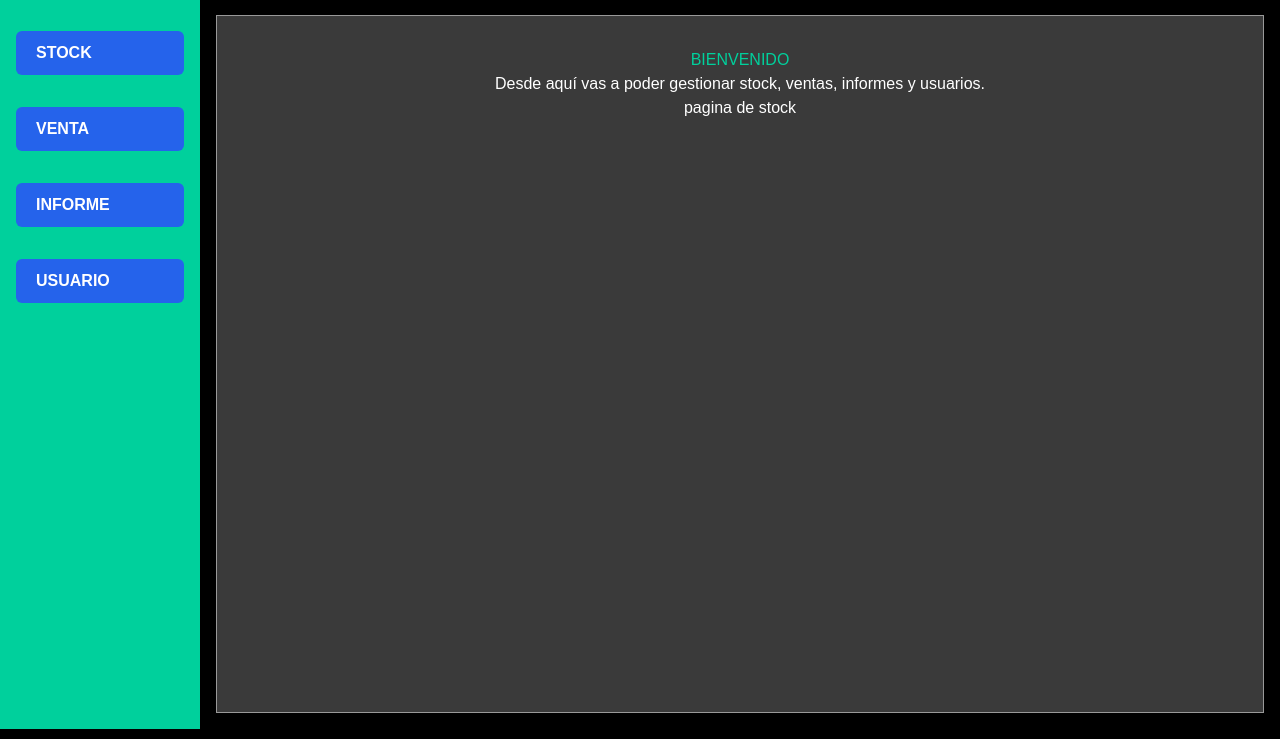
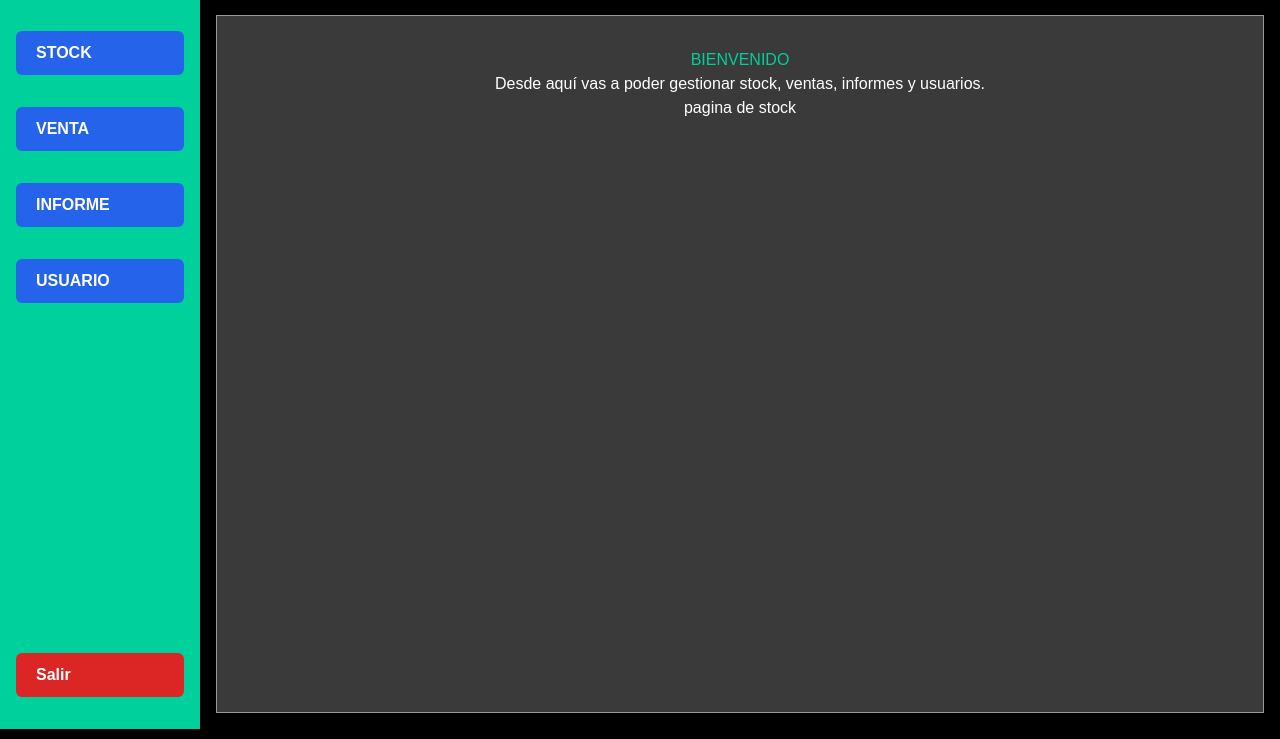
Before and after one commit to FrancoGarcia21/Proyecto-Web-Bar, a Flask app: page /stock in a window 1280 px wide. Shown: the part 61-800 px from the top of the page. Run offline with Flask 3, Linux system fonts and the light colour scheme.

Commit message:
estilos y boton
se agrego estilos a los botones y el boton salir

```diff
--- a/app.py
+++ b/app.py
@@ -32,3 +32,7 @@ def informe():
 @app.route('/usuarios')
 def usuarios():
     return render_template('usuarios.html')
+
+@app.route('/login')
+def login():
+    return render_template('login.html')
--- a/static/css/main.css
+++ b/static/css/main.css
@@ -592,6 +592,10 @@ video {
   position: static;
 }
 
+.mt-auto {
+  margin-top: auto;
+}
+
 .block {
   display: block;
 }
@@ -602,6 +606,16 @@ video {
 
 .border {
   border-width: 1px;
+}
+
+.bg-red-600 {
+  --tw-bg-opacity: 1;
+  background-color: rgb(220 38 38 / var(--tw-bg-opacity, 1));
+}
+
+.bg-blue-600 {
+  --tw-bg-opacity: 1;
+  background-color: rgb(37 99 235 / var(--tw-bg-opacity, 1));
 }
 
 .text-3xl {
@@ -618,6 +632,11 @@ video {
   color: rgb(31 41 55 / var(--tw-text-opacity, 1));
 }
 
+.text-white {
+  --tw-text-opacity: 1;
+  color: rgb(255 255 255 / var(--tw-text-opacity, 1));
+}
+
 .transition {
   transition-property: color, background-color, border-color, text-decoration-color, fill, stroke, opacity, box-shadow, transform, filter, -webkit-backdrop-filter;
   transition-property: color, background-color, border-color, text-decoration-color, fill, stroke, opacity, box-shadow, transform, filter, backdrop-filter;
@@ -626,6 +645,16 @@ video {
   transition-duration: 150ms;
 }
 
+.hover\:bg-red-700:hover {
+  --tw-bg-opacity: 1;
+  background-color: rgb(185 28 28 / var(--tw-bg-opacity, 1));
+}
+
+.hover\:bg-blue-700:hover {
+  --tw-bg-opacity: 1;
+  background-color: rgb(29 78 216 / var(--tw-bg-opacity, 1));
+}
+
 @media (min-width: 768px) {
   .md\:text-4xl {
     font-size: 2.25rem;
--- a/static/css/styles.css
+++ b/static/css/styles.css
@@ -80,7 +80,6 @@ header {
 .boton-ventana {
     display: inline-block;
     padding: 10px 20px;
-    background-color: #2563eb;
     color: white;
     font-weight: 600;
     text-decoration: none;
@@ -91,6 +90,14 @@ header {
     transition: background-color 0.3s ease, transform 0.2s ease;
 }
 
+.azul{
+    background-color: #2563eb;
+}
+
+.boton-ventana {
+    @apply inline-block px-4 py-2 font-semibold rounded transition whitespace-nowrap;
+}
+
 .boton-ventana:hover {
     background-color: #1d4ed8;
     transform: translateY(-2px);
--- a/templates/base.html
+++ b/templates/base.html
@@ -18,13 +18,17 @@
         <div class="container">
             <div class="sidebar">
                 <a href="{{url_for('stock')}}"
-                    class="boton-ventana">STOCK</a>
+                    class="boton-ventana azul">STOCK</a>
                 <a href="{{url_for('venta')}}"
-                    class="boton-ventana">VENTA</a>
+                    class="boton-ventana azul">VENTA</a>
                 <a href="{{url_for('informe')}}"
-                    class="boton-ventana">INFORME</a>
+                    class="boton-ventana azul">INFORME</a>
                 <a href="{{url_for('usuarios')}}"
-                    class="boton-ventana">USUARIO</a>
+                    class="boton-ventana azul">USUARIO</a>
+                <a href="{{url_for('login')}}"
+                    class="boton-ventana mt-auto bg-red-600 hover:bg-red-700 text-white">
+                    Salir
+                </a>
             </div>
             <div class="main-content">
                 <h2>BIENVENIDO</h2>
--- a/templates/stock.html
+++ b/templates/stock.html
@@ -3,10 +3,10 @@
 
 <!-- Botones de la página -->
 {% block buttons %}
-<a href="" class="boton-ventana">AGREGAR STOCK</a>
-<a href="" class="boton-ventana">AGREGAR PRODUCTO</a>
-<a href="" class="boton-ventana">MODIFICAR ESTADO</a>
-<a href="" class="boton-ventana">BUSCAR PRODUCTO</a>
+<a href="" class="boton-ventana azul">AGREGAR STOCK</a>
+<a href="" class="boton-ventana azul">AGREGAR PRODUCTO</a>
+<a href="" class="boton-ventana azul">MODIFICAR ESTADO</a>
+<a href="" class="boton-ventana azul">BUSCAR PRODUCTO</a>
 {%endblock%}
 
 <!-- Contenido de la página -->
--- a/templates/venta.html
+++ b/templates/venta.html
@@ -3,9 +3,9 @@
 
 <!-- Botones de la página -->
 {% block buttons %}
-<a href class="boton-ventana">AGREGAR</a>
-<a href class="boton-ventana">ELIMINAR</a>
-<a href class="boton-ventana">FINALIZAR</a>
+<a href class="boton-ventana azul">AGREGAR</a>
+<a href class="boton-ventana azul">ELIMINAR</a>
+<a href class="boton-ventana azul">FINALIZAR</a>
 {%endblock%}
 
 <!-- Contenido de la página -->
```
Also changed, not shown: templates/informe.html (+4 -4 lines), templates/usuarios.html (+4 -4 lines).
